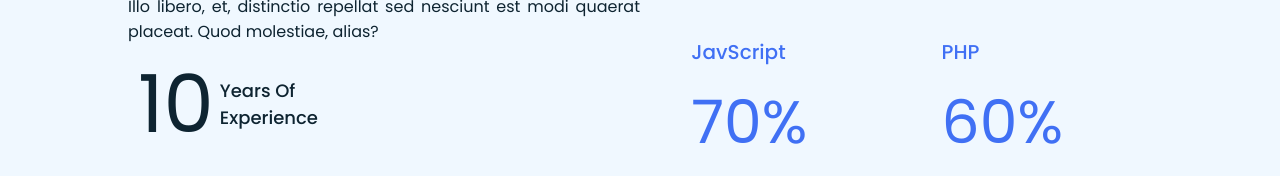
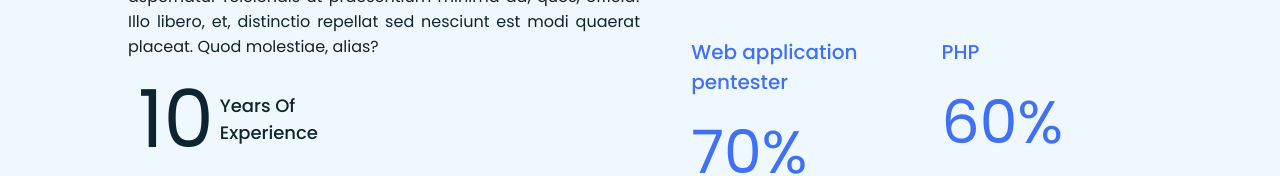
Before and after one commit to Naresh15112020/portfolio, a plain HTML site: page index.html in a window 1280 px wide. Shown: the part 1808-1984 px from the top of the page. Drawn offline with Linux system fonts and the light colour scheme.

Commit message:
Update index.html

```diff
--- a/index.html
+++ b/index.html
@@ -97,7 +97,7 @@
          <div class="per">80%</div>
        </div>
        <div class="box">
-         <div class="topic">JavScript</div>
+         <div class="topic">Web application pentester</div>
          <div class="per">70%</div>
        </div>
        <div class="box">
```
